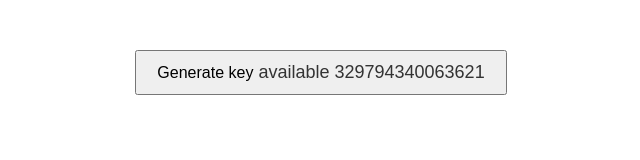
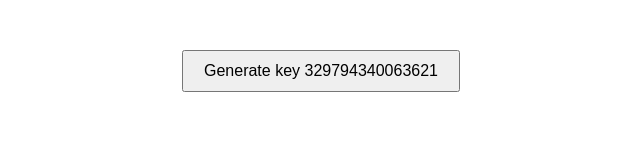
Before and after one commit to 3xo-pitbull/kay, a plain HTML site: page index.html in a window 1280 px wide. Both pictures are taken after a click on the button "Generate key". Shown: the whole page, without its empty margins (319-959 px from the left). Drawn offline with Linux system fonts and the light colour scheme.

Commit message:
Update index.html

```diff
--- a/index.html
+++ b/index.html
@@ -29,10 +29,10 @@
 <button onclick="getRandomNumber()" id="random-button">Generate key</button>
 
 <script>
+  let hasClicked = false; // متغير لتتبع ما إذا تم النقر على الزر
+
   function getRandomNumber() {
-    // تعطيل الزر بعد النقر
-
-
+    if (!hasClicked) { // يتحقق مما إذا كان الزر لم يتم النقر عليه بعد
       // جلب ملف JSON باستخدام fetch
       fetch('data.json')
         .then(response => response.json())
@@ -44,13 +44,17 @@
           const randomIndex = Math.floor(Math.random() * numbersList.length);
           const randomNumber = numbersList[randomIndex];
 
-        // عرض الرقم داخل الزر بدون تغيير النص
-        document.getElementById('random-button').innerHTML += `<span id="random-number"> available ${randomNumber}</span>`;
+          // عرض الرقم داخل الزر
+          document.getElementById('random-button').innerText = `Generate key ${randomNumber}`;
+
+          // تعيين متغير النقر لتجنب تكرار عملية الاسترجاع
+          hasClicked = true;
         })
         .catch(error => {
           console.error('حدث خطأ في جلب الملف:', error);
         });
     }
+  }
 </script>
 
 </body>
```
Lines whose indentation alone changed are shown as unchanged.
